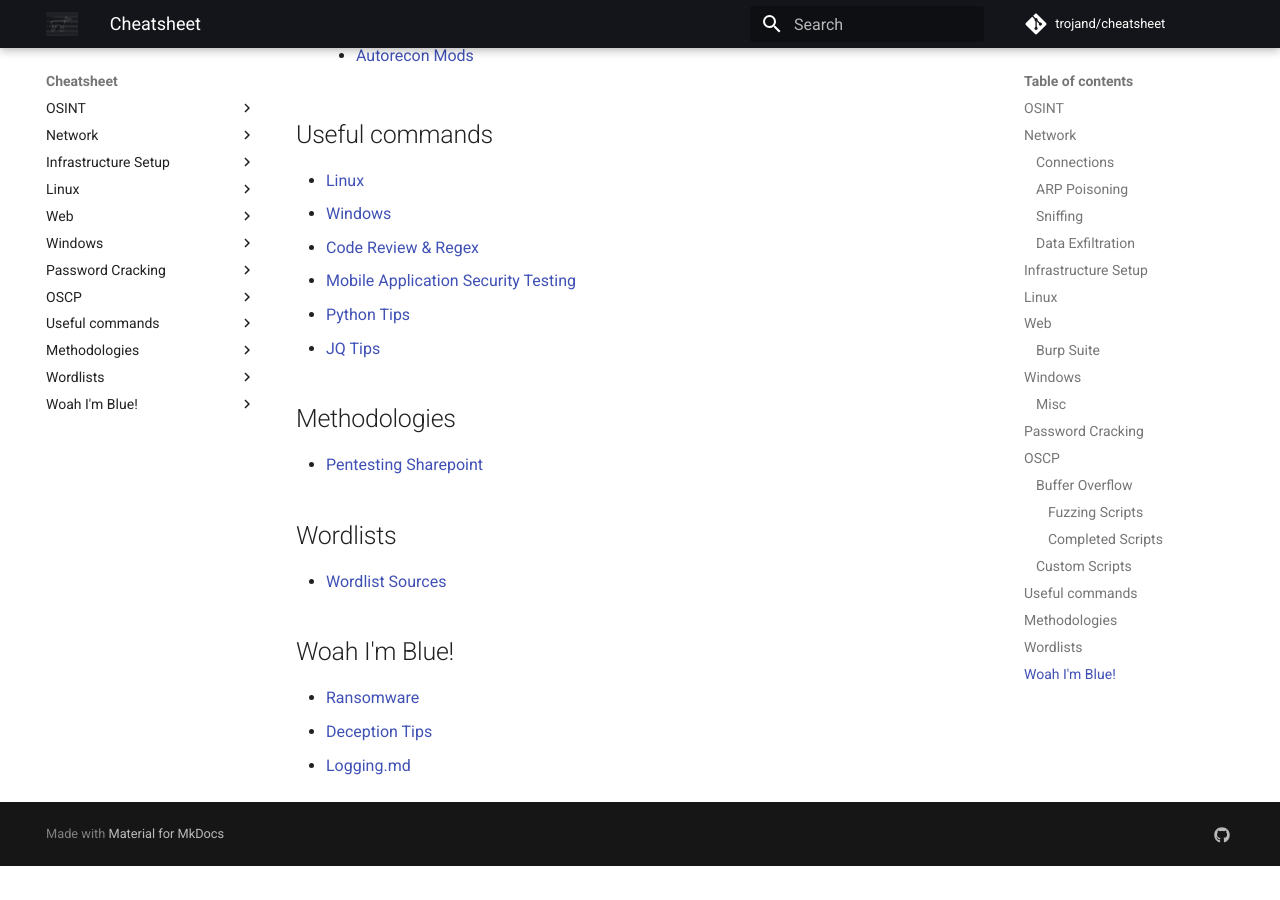
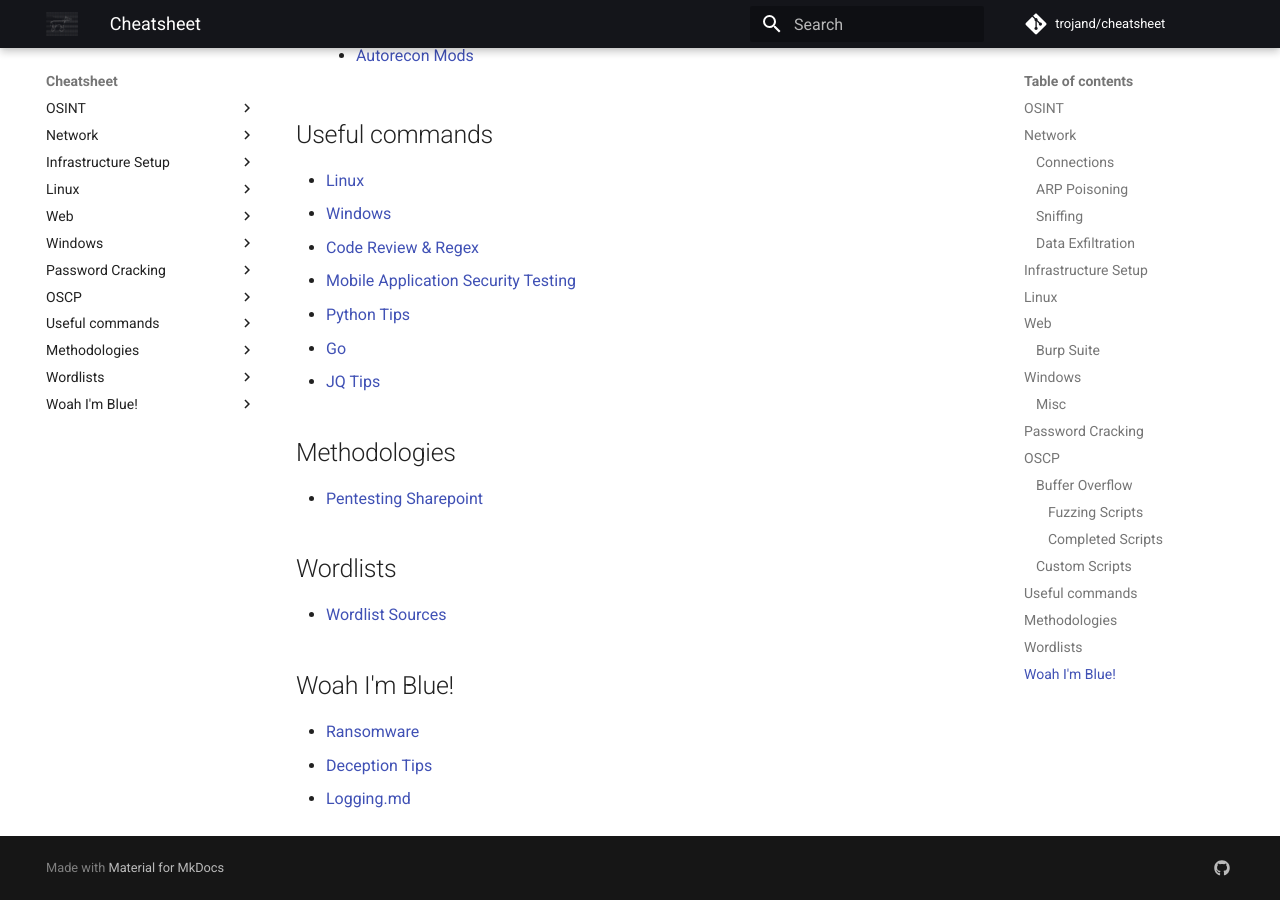
Before and after one commit to trojand/cheatsheet, an MkDocs documentation site: the page built from docs/index.md, in a window 1280 px wide and 900 px high, scrolled down 3165 px. Built offline with MkDocs 1.6.1 and Material for MkDocs 9.7.7, drawn with Linux system fonts in a browser that asks for light colours; comment, search, counter and statistics services are not loaded; before the commit the page ends 4031 px from its top, so only the background shows below that.

```diff
--- a/docs/index.md
+++ b/docs/index.md
@@ -95,6 +95,7 @@
 * [Code Review & Regex](Useful_Commands/Code_Review_Regex.md)
 * [Mobile Application Security Testing](Useful_Commands/Mobile_App_Security_Testing.md)
 * [Python Tips](Useful_Commands/Python_Tips.md)
+* [Go](Useful_Commands/golang.md)
 * [JQ Tips](Useful_Commands/jq.md)
 
 ## Methodologies
```
